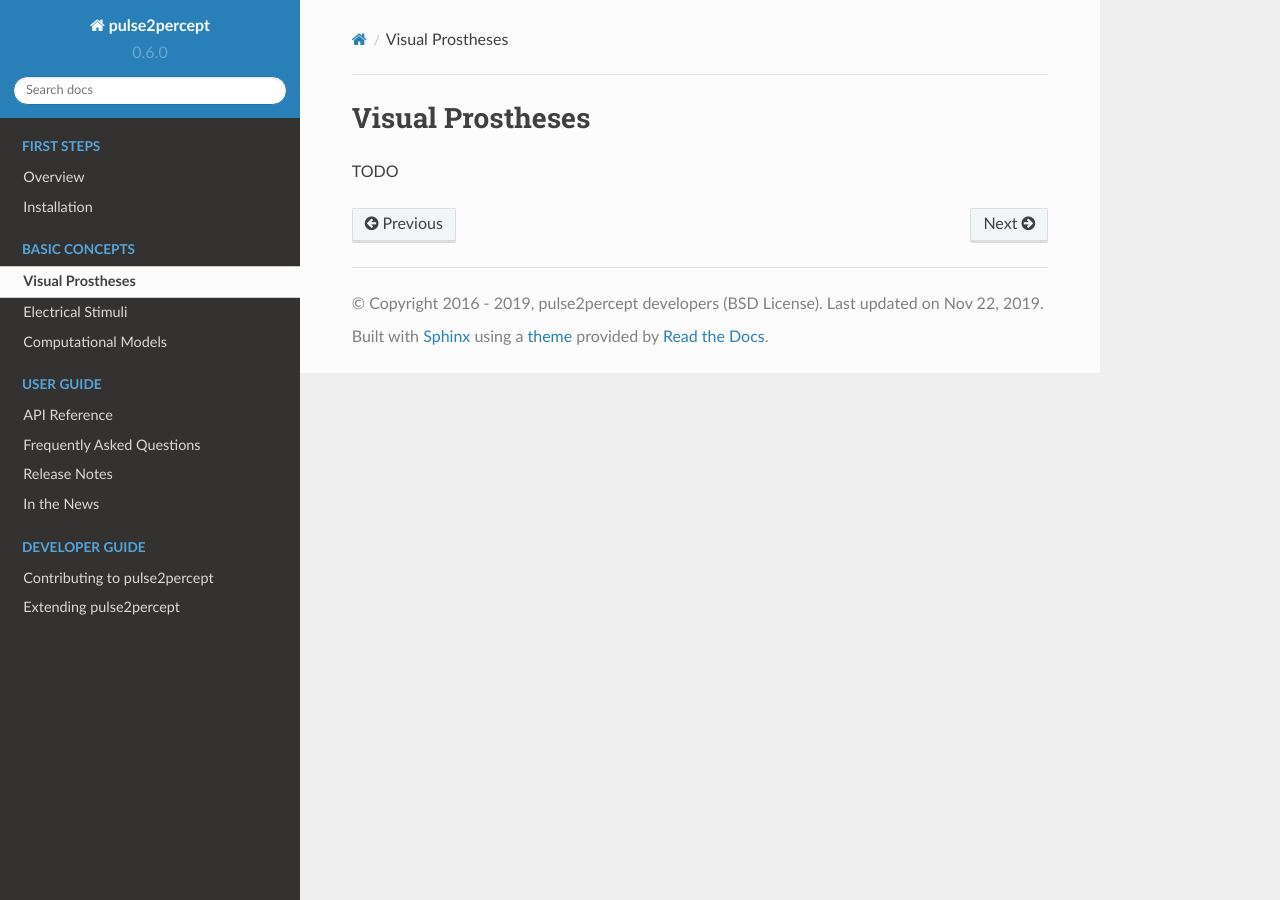
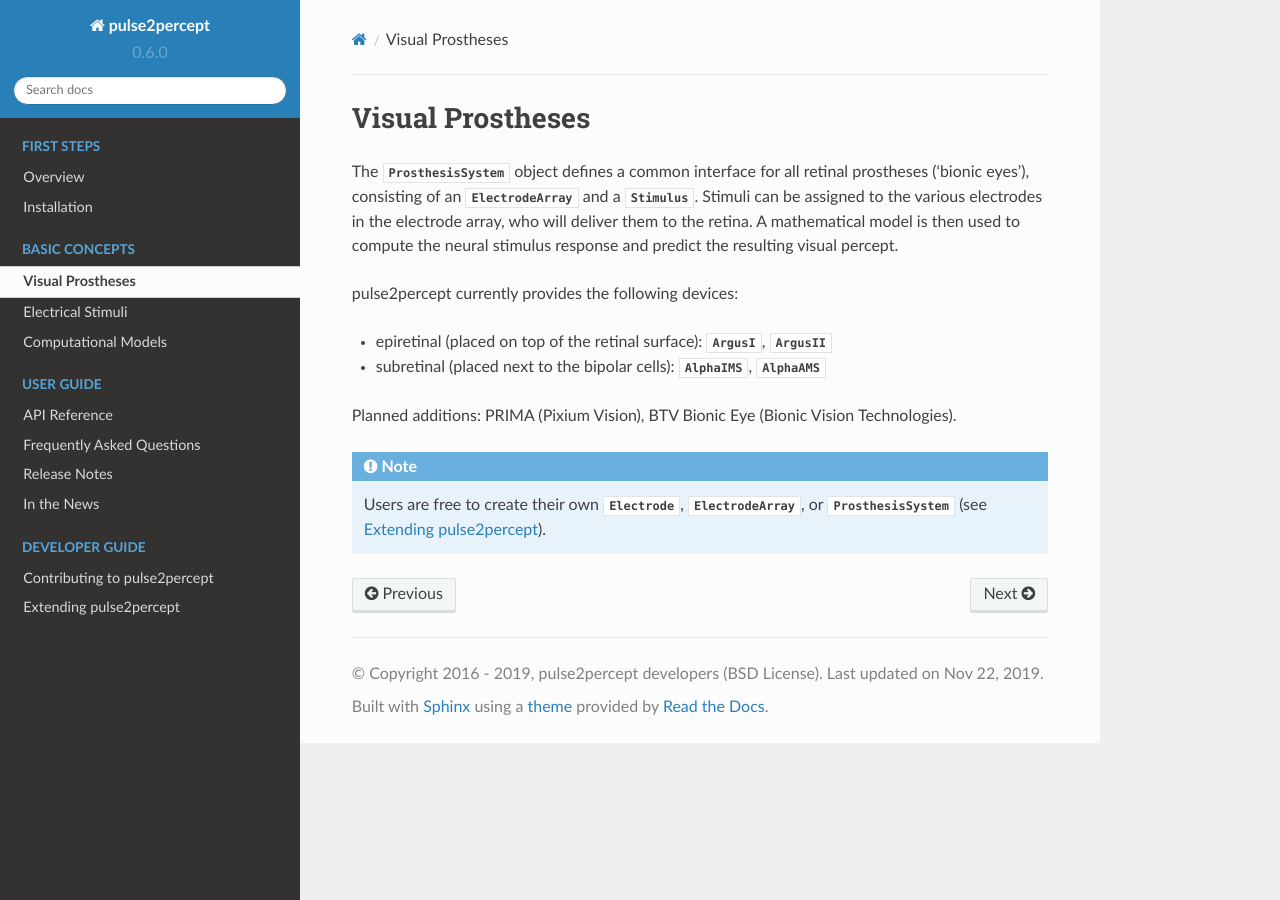
Before and after one commit to pulse2percept/pulse2percept, a Sphinx documentation site: the page built from doc/topics/implants.rst, in a window 1280 px wide. Built offline with Sphinx 7.4.7 and the Read the Docs theme 2.0.0, drawn with Linux system fonts in a browser that asks for light colours; pages that are not in the unit, such as notebooks, are missing from menus.

Commit message:
add minimal implants description

```diff
--- a/doc/topics/implants.rst
+++ b/doc/topics/implants.rst
@@ -4,4 +4,31 @@
 Visual Prostheses
 =================
 
-TODO
+The :py:class:`~pulse2percept.implants.ProsthesisSystem` object defines a
+common interface for all retinal prostheses ('bionic eyes'), consisting
+of an :py:class:`~pulse2percept.implants.ElectrodeArray` and a
+:py:class:`~pulse2percept.stimuli.Stimulus`.
+Stimuli can be assigned to the various electrodes in the electrode array,
+who will deliver them to the retina.
+A mathematical model is then used to compute the neural stimulus response
+and predict the resulting visual percept.
+
+pulse2percept currently provides the following devices:
+
+-  epiretinal (placed on top of the retinal surface):
+   :py:class:`~pulse2percept.implants.ArgusI`,
+   :py:class:`~pulse2percept.implants.ArgusII`
+-  subretinal (placed next to the bipolar cells):
+   :py:class:`~pulse2percept.implants.AlphaIMS`,
+   :py:class:`~pulse2percept.implants.AlphaAMS`
+
+Planned additions: PRIMA (Pixium Vision), BTV Bionic Eye (Bionic Vision
+Technologies).
+
+.. note::
+
+    Users are free to create their own
+    :py:class:`~pulse2percept.implants.Electrode`,
+    :py:class:`~pulse2percept.implants.ElectrodeArray`, or
+    :py:class:`~pulse2percept.implants.ProsthesisSystem`
+    (see :ref:`Extending pulse2percept <dev-extending>`).
```
